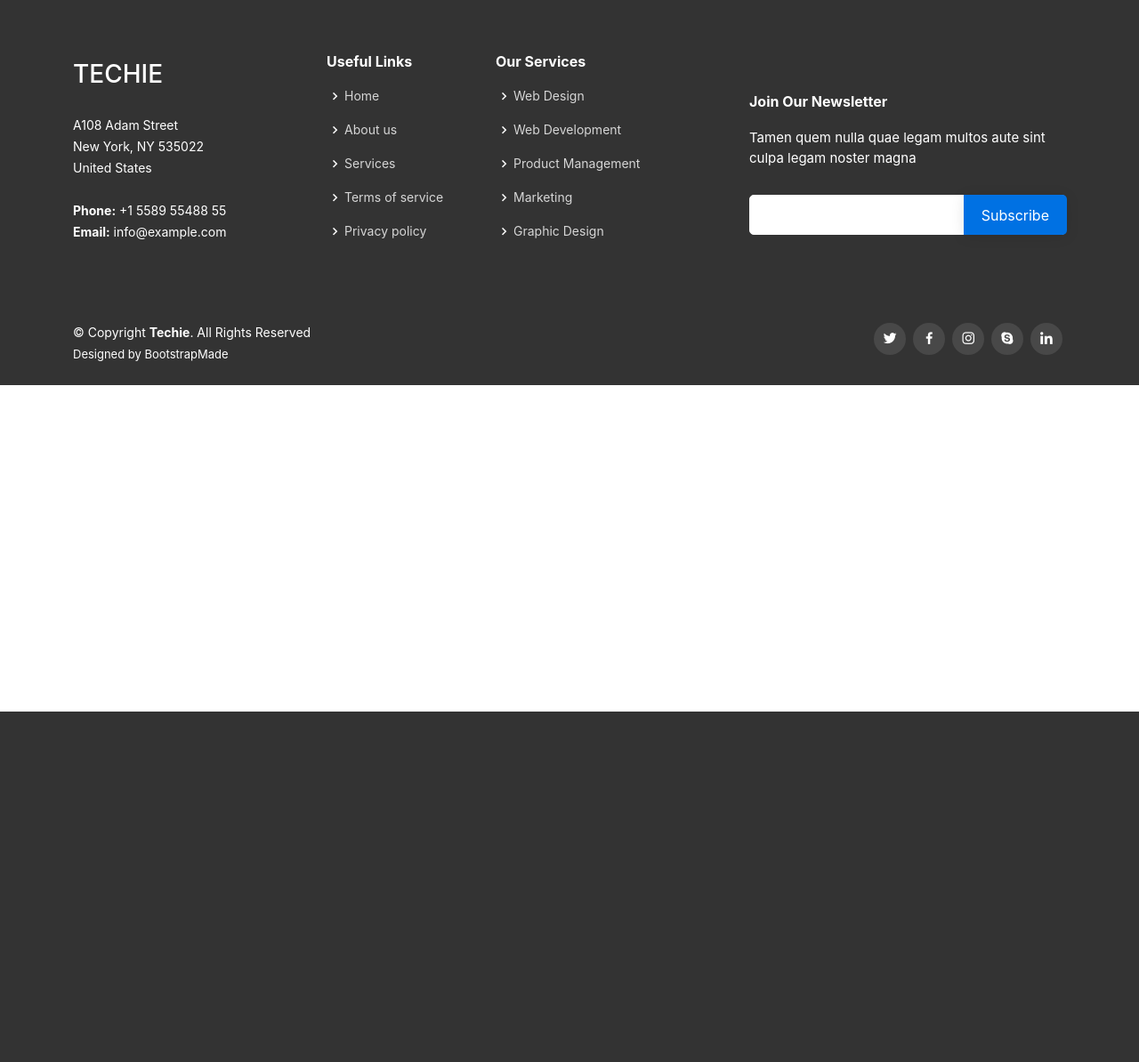
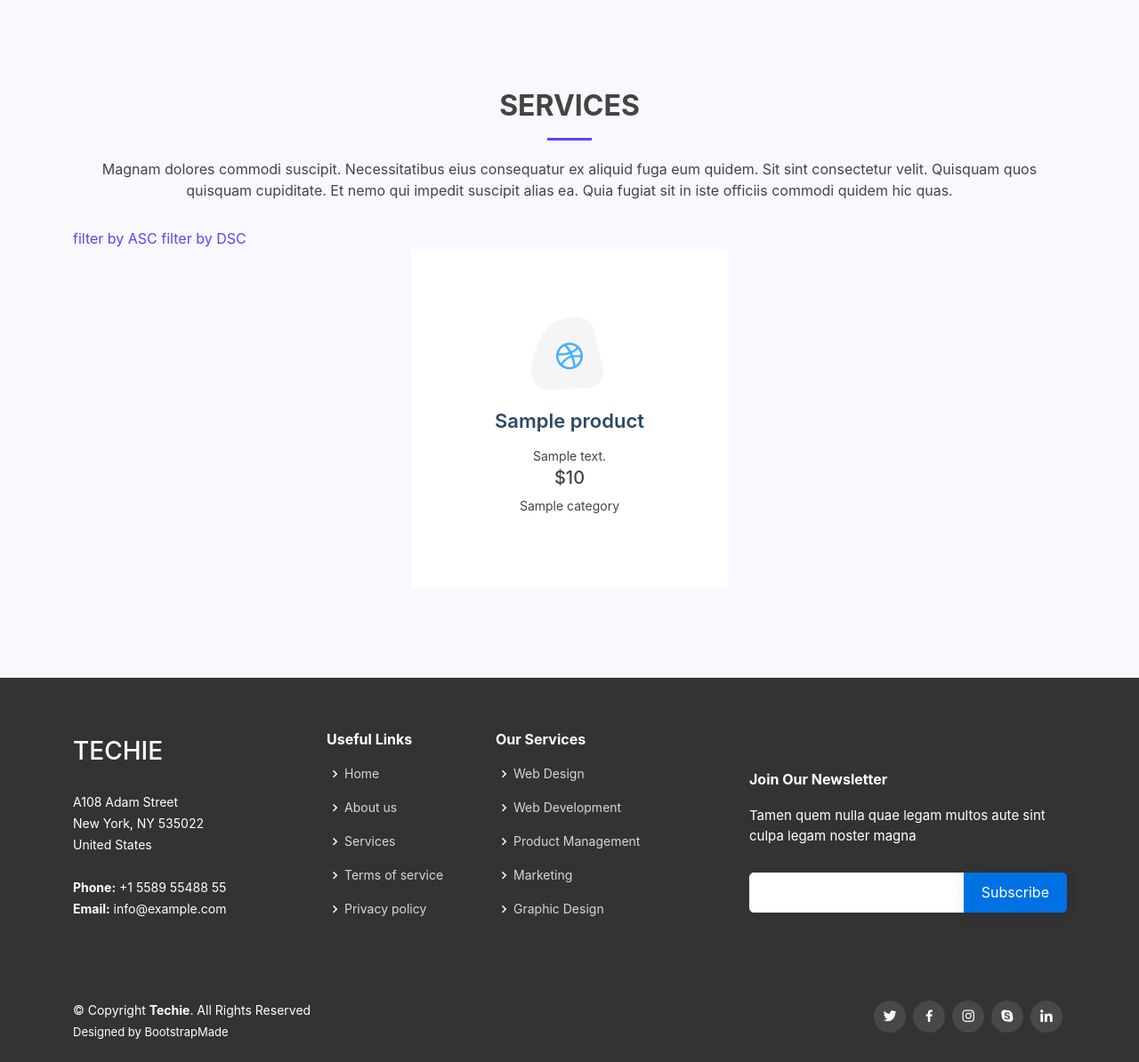
Before and after one commit to Nyssa0/symfonytest, a Symfony app: template templates/category/index.html.twig in a window 1280 px wide. Shown: the whole page at 89% size. Before the commit the page ends 800 px from the top, so only its background shows below. Run offline with Twig, Linux system fonts and the light colour scheme; the template is opened without the code that fills it: most values are stand-ins (such as "Sample title", 1, 10 or a date in 2020); some libraries are stand-ins or nearby versions.

Commit message:
listing of products by category

```diff
--- a/templates/app/index.html.twig
+++ b/templates/app/index.html.twig
@@ -35,7 +35,7 @@
                     <h3>
                         {{ category.description }}
                     </h3>
-                    <a href="{{path('app_category', {'id':category.id}) }}" class="read-more">See the products<i class="bi bi-long-arrow-right"></i></a>
+                    <a href="{{path('app_product_cat', {'id':category.id}) }}" class="read-more">See the products<i class="bi bi-long-arrow-right"></i></a>
                 </div>
             </div>
 
--- a/templates/category/index.html.twig
+++ b/templates/category/index.html.twig
@@ -1,7 +1,42 @@
 {% extends 'base.html.twig' %}
 
-{% block title %}Hello CategoryController!{% endblock %}
+{% block title %}Products{% endblock %}
 
 {% block body %}
+    {{ render(controller('App\\Controller\\AppController::header')) }}
+
+
+    <!-- ======= Services Section ======= -->
+    <section id="services" class="services section-bg">
+        <div class="container" data-aos="fade-up">
+
+            <div class="section-title">
+                <h2>Services</h2>
+                <p>Magnam dolores commodi suscipit. Necessitatibus eius consequatur ex aliquid fuga eum quidem. Sit sint consectetur velit. Quisquam quos quisquam cupiditate. Et nemo qui impedit suscipit alias ea. Quia fugiat sit in iste officiis commodi quidem hic quas.</p>
+            </div>
+            <a href="{{ path('app_product_ASC') }}">filter by ASC</a>
+            <a href="{{ path('app_product_DESC') }}">filter by DSC</a>
+
+            <div class="row gy-4">
+                {% for product in products %}
+                    <div class="col-lg-4 col-md-6 d-flex align-items-stretch" data-aos="zoom-in" data-aos-delay="100">
+                        <div class="icon-box iconbox-blue" style="width: 500px;">
+                            <div class="icon">
+                                <svg width="100" height="100" viewBox="0 0 600 600" xmlns="http://www.w3.org/2000/svg">
+                                    <path stroke="none" stroke-width="0" fill="#f5f5f5" d="M300,521.0016835830174C376.1290562159157,517.8887921683347,466.0731472004068,529.7835943286574,510.70327084640275,468.03025145048787C554.3714126377745,407.6079735673963,508.03601936045806,328.9844924480964,491.2728898941984,256.3432110539036C474.5976632858925,184.082847569629,479.9380746630129,96.60480741107993,416.23090153303,58.64404602377083C348.86323505073057,18.502131276798302,261.93793281208167,40.57373210992963,193.5410806939664,78.93577620505333C130.42746243093433,114.334589627462,98.30271207620316,179.96522072025542,76.75703585869454,249.04625023123273C51.97151888228291,328.5150500222984,13.704378332031375,421.85034740162234,66.52175969318436,486.19268352777647C119.04800174914682,550.1803526380478,217.28368757567262,524.383925680826,300,521.0016835830174"></path>
+                                </svg>
+                                <i class="bx bxl-dribbble"></i>
+                            </div>
+                            <h4><a href="">{{ product.name }}</a></h4>
+                            <p>{{ product.description }}</p>
+                            <h5>${{ product.price }}</h5>
+                            <p>{{ product.category }}</p>
+                        </div>
+                    </div>
+                {% endfor %}
+            </div>
+        </div>
+    </section>
+    <!-- End Services Section -->
 
 {% endblock %}
```
Also changed, not shown: src/Controller/ProductController.php (+4 -5 lines), src/Repository/ProductRepository.php (+6 -6 lines), templates/category/category.html.twig (deleted, +0 -7 lines).
